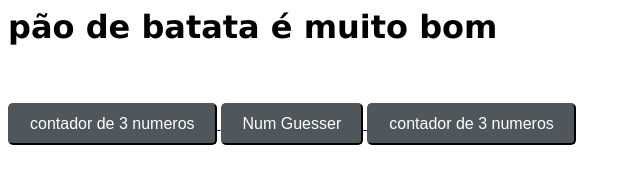
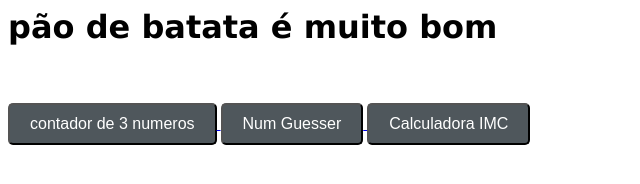
Before and after one commit to cappellarii/js2, a plain HTML site: page index.html in a window 1280 px wide. Shown: the whole page, without its empty margins (0-640 px from the left). Drawn offline with Linux system fonts and the light colour scheme.

Commit message:
name imc calc

```diff
--- a/index.html
+++ b/index.html
@@ -48,7 +48,7 @@
     padding: 10px 20px;
     size: 1em;
     font-size: 1em;"
-    class="buttons"> contador de 3 numeros
+    class="buttons">Calculadora IMC
     </button>
 </a>
 
```
